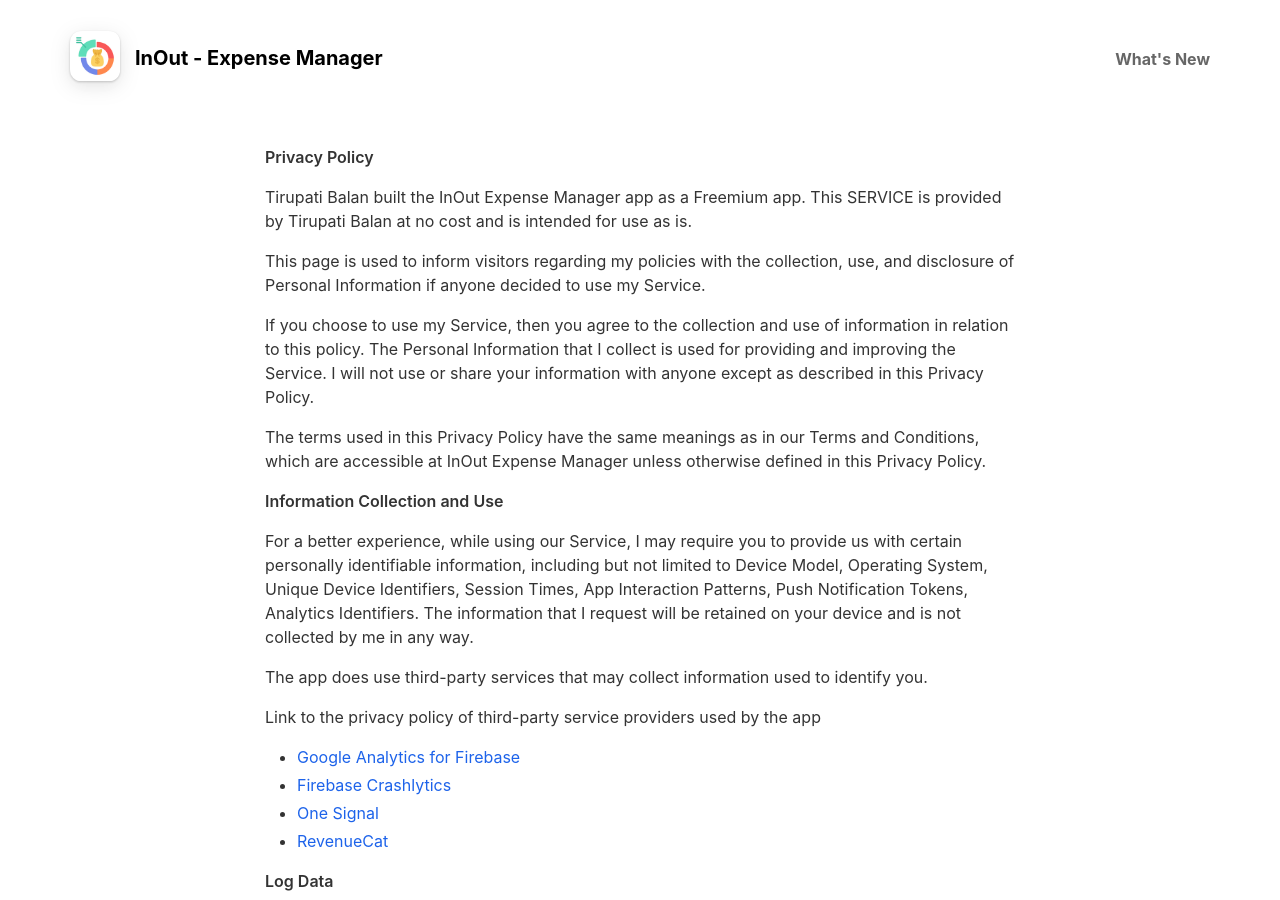
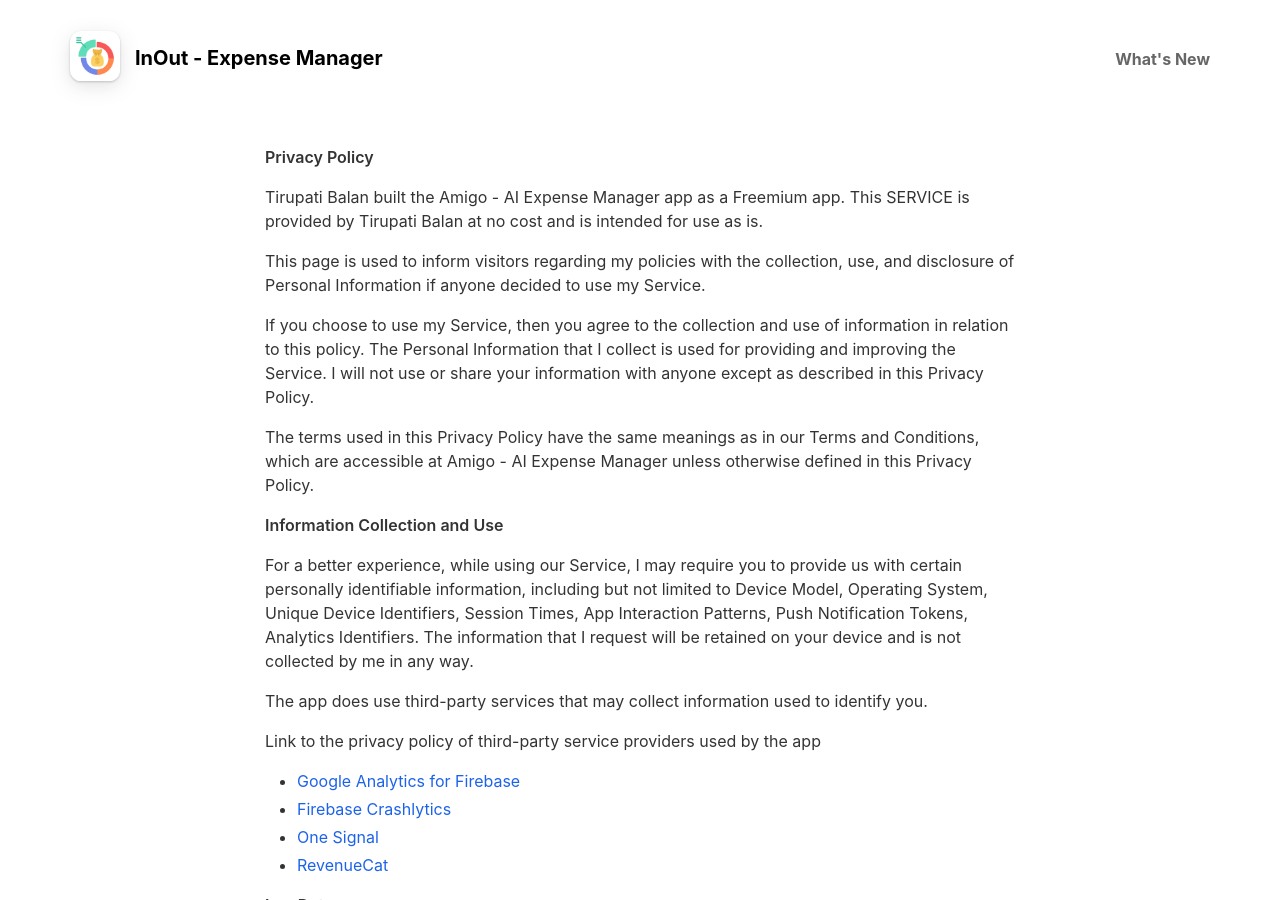
Before and after one commit to tirupati17/inoutexpensemanager, a Jekyll site: the page built from _pages/privacypolicy.md, in a window 1280 px wide and 900 px high. Built offline with Jekyll 4.4.1, drawn with Linux system fonts in a browser that asks for light colours; nearby versions of some CDN libraries.

Commit message:
video update

```diff
--- a/_pages/privacypolicy.md
+++ b/_pages/privacypolicy.md
@@ -6,13 +6,13 @@
 
 **Privacy Policy**
 
-Tirupati Balan built the InOut Expense Manager app as a Freemium app. This SERVICE is provided by Tirupati Balan at no cost and is intended for use as is.
+Tirupati Balan built the Amigo - AI Expense Manager app as a Freemium app. This SERVICE is provided by Tirupati Balan at no cost and is intended for use as is.
 
 This page is used to inform visitors regarding my policies with the collection, use, and disclosure of Personal Information if anyone decided to use my Service.
 
 If you choose to use my Service, then you agree to the collection and use of information in relation to this policy. The Personal Information that I collect is used for providing and improving the Service. I will not use or share your information with anyone except as described in this Privacy Policy.
 
-The terms used in this Privacy Policy have the same meanings as in our Terms and Conditions, which are accessible at InOut Expense Manager unless otherwise defined in this Privacy Policy.
+The terms used in this Privacy Policy have the same meanings as in our Terms and Conditions, which are accessible at Amigo - AI Expense Manager unless otherwise defined in this Privacy Policy.
 
 **Information Collection and Use**
 
```
Also changed, not shown: _pages/terms.md (+1 -1 lines).
